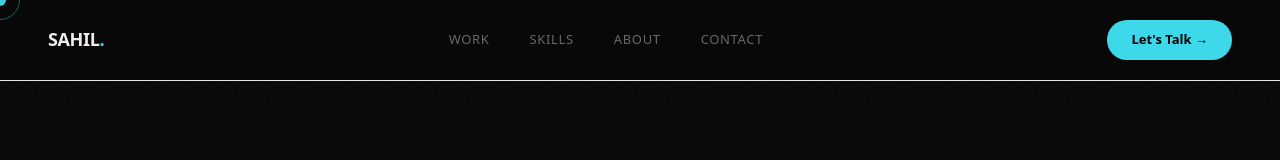
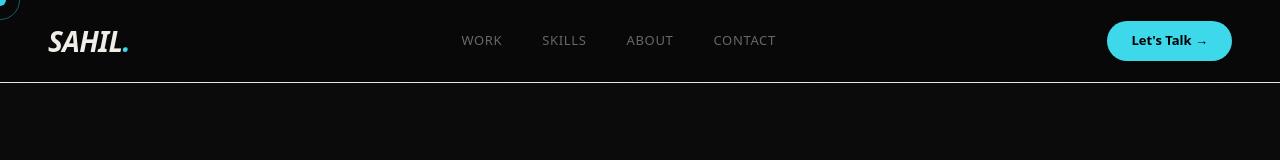
Before and after one commit to sahilphantom/sahil-portfolio, a Next.js app: page / in a window 1280 px wide. Shown: the top 160 px of the page. Built offline with nearby package versions, Linux system fonts and the light colour scheme.

Commit message:
fix: update Navbar logo styling and aria-label for consistency

```diff
--- a/src/components/layout/Navbar.tsx
+++ b/src/components/layout/Navbar.tsx
@@ -41,8 +41,8 @@ export function Navbar() {
       {/* Logo */}
       <Link
         href="/"
-        className="font-syne font-extrabold text-[18px] tracking-tight text-text no-underline"
-        aria-label="Alex Nova — home"
+        className="font-syne font-extrabold text-[28px] italic tracking-tight text-text no-underline"
+        aria-label="Sahil — home"
       >
         SAHIL<span className="text-lime">.</span>
       </Link>
```
